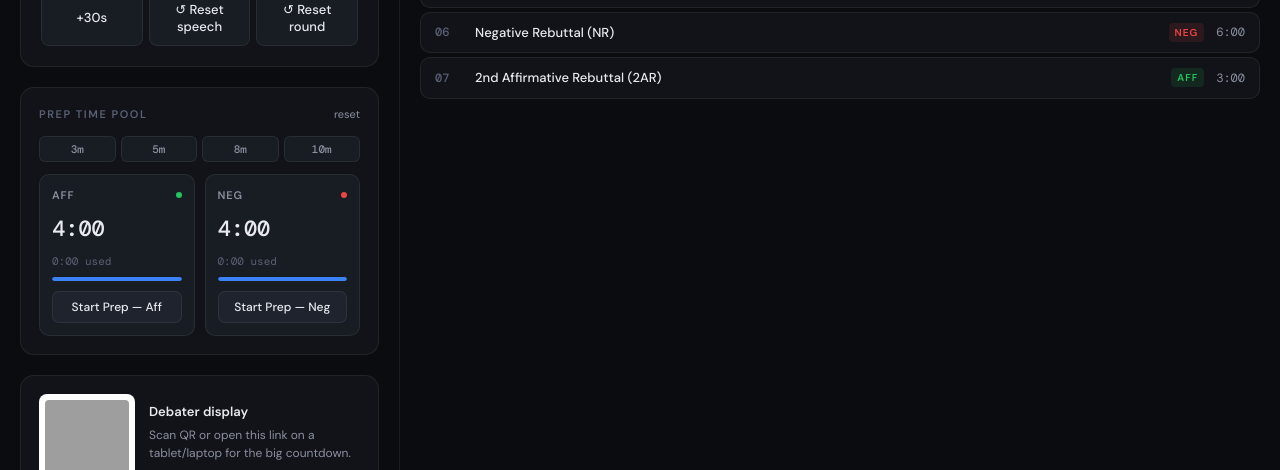
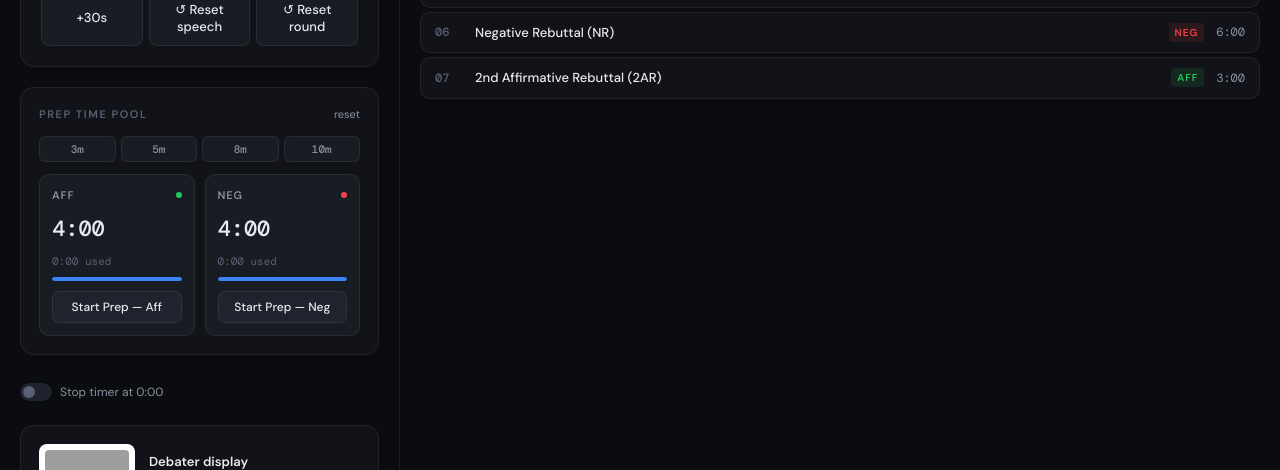
Before and after one commit to metriclogic26/debateclock, a website: page app/index.html in a window 1280 px wide. Shown: the part 330-800 px from the top of the page. Drawn offline with nearby package versions, Linux system fonts and the light colour scheme; grey boxes are pictures that could not be loaded.

Commit message:
Fix: restore stop-at-zero toggle HTML

```diff
--- a/app/index.html
+++ b/app/index.html
@@ -644,6 +644,13 @@
         </div>
       </div>
 
+            <div class="stop-toggle" style="margin:8px 0 4px;">
+        <label class="toggle-switch">
+          <input type="checkbox" id="stopAtZeroToggle" onchange="syncToggle()" />
+          <span class="toggle-slider"></span>
+        </label>
+        <span>Stop timer at 0:00</span>
+      </div>
       <div class="qr-card">
         <div style="display:flex;flex-direction:column;align-items:center;gap:6px;flex-shrink:0;">
           <div class="qr-canvas" id="qrCanvas"></div>
```
